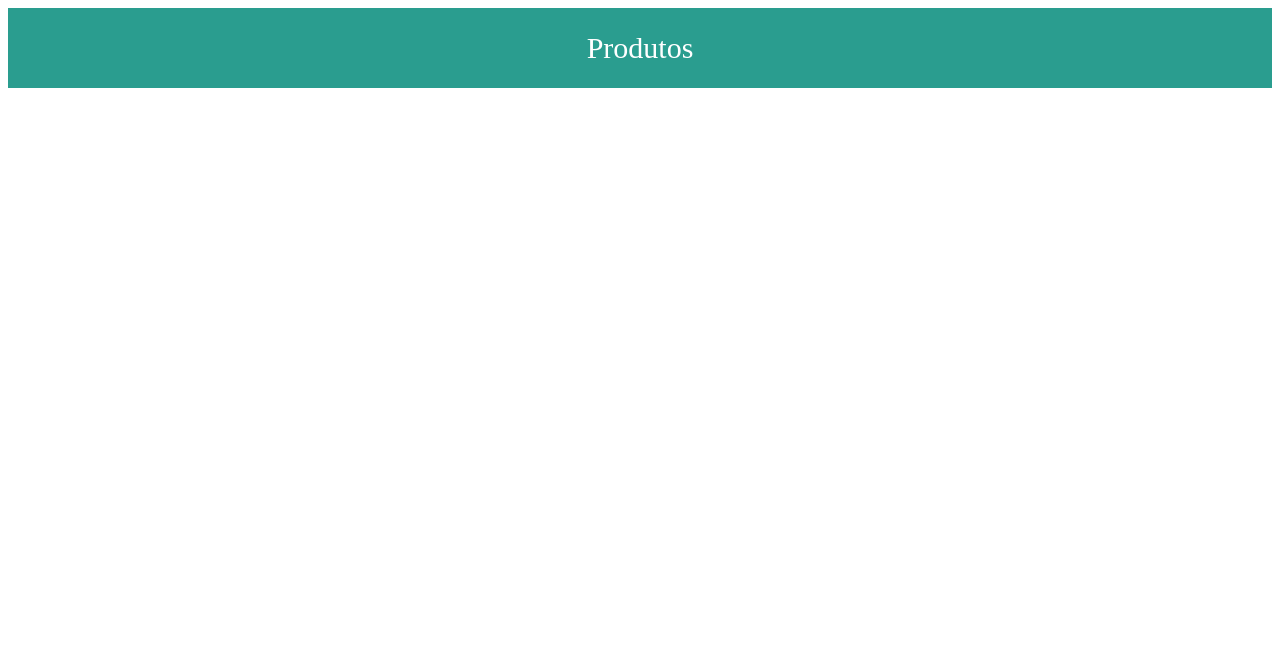
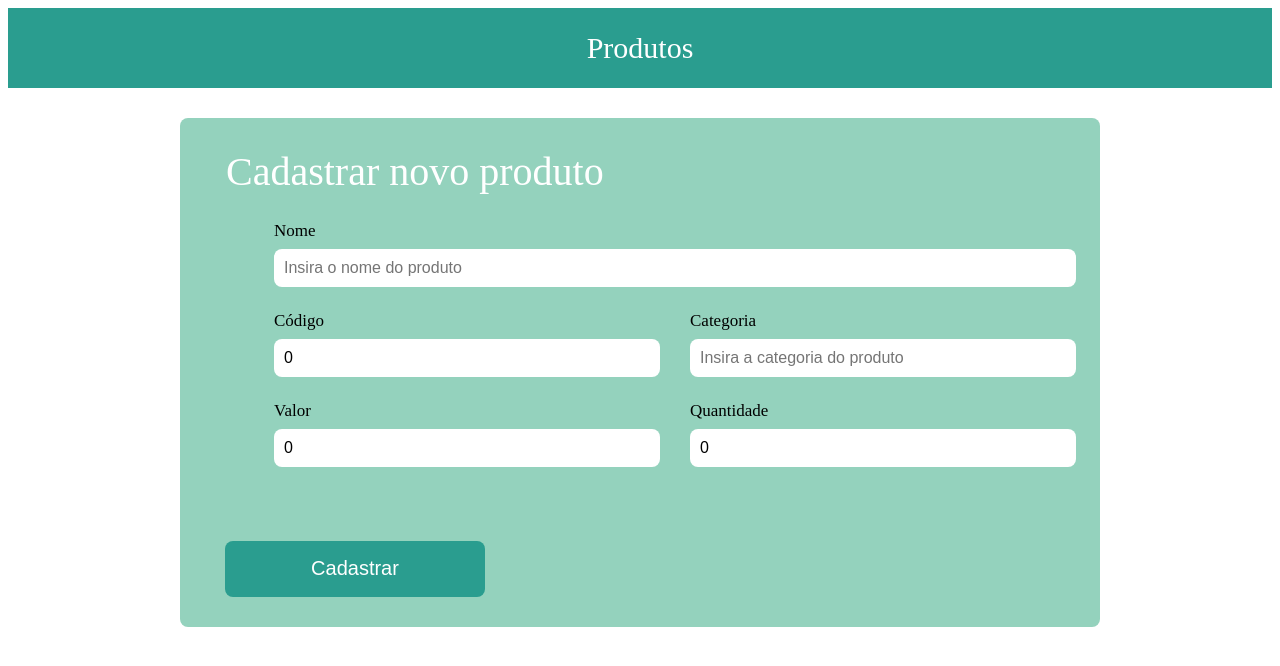
Before and after one commit to GabrielVasconcelosMarques/Projeto_Frexco_Frontend, a React (Create React App) app: page /CadastrarProduto in a window 1280 px wide. Shown: the top 666 px of the page. Built offline with nearby package versions, Linux system fonts and the light colour scheme.

Commit message:
Insert funcionando

```diff
--- /dev/null
+++ b/src/pages/insert/Insert.js
@@ -0,0 +1,103 @@
+import React, { Component } from 'react';
+import './insert.css';
+import { Redirect } from 'react-router-dom';
+
+class CriarProduto extends Component {
+    constructor(){
+        super();
+
+        this.state = {
+            produto : {
+                codigo: 0,
+                nome: "",
+                categoria: "",
+                valor: 0,
+                quantidade: 0
+            },
+            redirect: false,
+        }
+    }
+
+    render() {
+        const {redirect} = this.state;
+
+        //verificar se o redirect é verdadeiro
+        if(redirect){
+            return <Redirect to="/" />
+        } else {
+            return(
+                <form onSubmit={this.handleSubmit}>
+                    <fieldset>
+                        <legend>Cadastrar novo produto</legend>
+                        <div className="field">
+                            <label htmlFor="nome">Nome</label>
+                            <input type="text" id="nome" name="nome" placeholder="Insira o nome do produto" minLength="3" maxLength="100" require value={this.state.produto.nome} onChange={this.handleInputChange}/>
+                        </div>
+
+                        <div className="field-group">
+                            <div className="field">
+                                <label htmlFor="codigo">Código</label>
+                                <input type="number" id="codigo" name="codigo" min="1" max="99999999" require value={this.state.produto.codigo} onChange={this.handleInputChange}/>
+                            </div>
+
+                            <div className="field">
+                                <label htmlFor="categoria">Categoria</label>
+                                <input type="text" id="categoria" name="categoria" placeholder="Insira a categoria do produto" minLength="3" maxLength="100" require value={this.state.produto.categoria} onChange={this.handleInputChange}/>
+                            </div>
+                        </div>
+
+                        <div className="field-group">
+                            <div className="field">
+                                <label htmlFor="valor">Valor</label>
+                                <input type="number" id="valor" name="valor" min="0" max="99999999" require value={this.state.produto.valor} onChange={this.handleInputChange}/>
+                            </div>
+
+                            <div className="field">
+                                <label htmlFor="quantidade">Quantidade</label>
+                                <input type="number" id="quantidade" name="quantidade" min="1" max="99999999" require value={this.state.produto.quantidade} onChange={this.handleInputChange}/>
+                            </div>
+                        </div>
+                    </fieldset>
+
+                    <button type="submit">Cadastrar</button>
+                </form>
+            )
+        }
+    }
+
+    handleInputChange = event => {
+        const target = event.target;
+
+        // pegando nome do campo digitado
+        const name = target.name;
+
+        // pegando valor do campo digitado
+        const value = target.value;
+
+        //setando para cada valor anterior o novo valor que corresponde aos nomes e valores pegos do formulario
+        this.setState(prevState => ({
+            produto: {...prevState.produto, [name]: value}
+        }))
+
+    };
+
+    handleSubmit = event => {
+        fetch("http://localhost:3005/sistema/produtos", {
+            method: "post",
+            body: JSON.stringify(this.state.produto),
+            headers: {
+                "Content-Type": "application/json"
+            }
+        })
+        .then(data => {
+            if(data.ok) {
+                this.setState({redirect: true})
+            }
+        })
+
+        event.preventDefault();
+    }
+
+}
+
+export default CriarProduto;
--- /dev/null
+++ b/src/pages/insert/insert.css
@@ -0,0 +1,47 @@
+form {
+    background: #94d2bd;
+    padding: 30px;
+    border-radius: 8px;
+    max-width: 860px;
+    margin: 30px auto 0px auto;
+}
+
+legend {
+    font-size: 40px;
+    margin-bottom: 20px;
+    color: #fff;
+}
+
+form fieldset {
+    border: 0;
+}
+
+form .field {
+    flex: 1;
+    display: flex;
+    flex-direction: column;
+    margin-bottom: 24px;
+    margin-left: 50px;
+
+}
+
+form .field-group {
+    display: flex;
+}
+
+form input {
+    background-color: #fff;;
+    border: 0;
+    padding: 10px;
+    width: 100%;
+    font-size: 16px;
+    outline: none;
+    border-radius: 8px;
+
+
+}
+
+form label {
+    font-size: 17px;
+    margin-bottom: 8px;
+}
--- a/src/routes.js
+++ b/src/routes.js
@@ -1,6 +1,7 @@
 import { BrowserRouter, Switch, Route } from 'react-router-dom';
 import SelectAll from './pages/selectAll/SelectAll';
 import SelectById from './pages/selectById/SelectById';
+import Insert from './pages/insert/Insert';
 
 
 
@@ -9,6 +10,7 @@ const Routes = () => (
         <Switch>
             <Route exact path="/" component={SelectAll}/>
             <Route path="/produtos/:id" component={SelectById}/>
+            <Route path="/CadastrarProduto" component={Insert}/>
         </Switch>
     </BrowserRouter>
 )
```
